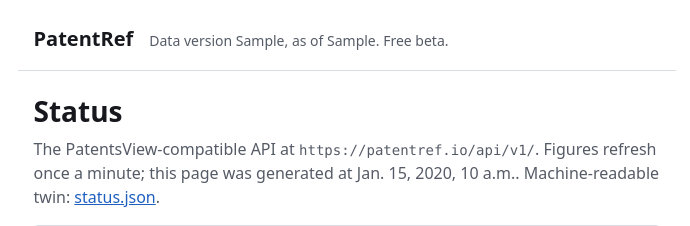
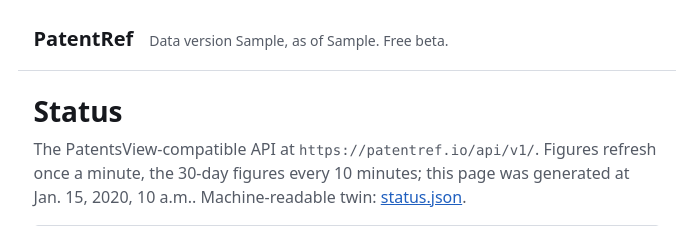
Before and after one commit to Nietzsche247/PatentSearch-API, a Django app: template lapse_accounts/templates/lapse_accounts/status.html in a window 1280 px wide. Shown: the top 226 px of the page, without its empty margins (293-983 px from the left). Run offline with Django 3.2, Linux system fonts and the light colour scheme; the template is opened without the code that fills it: most values are stand-ins (such as "Sample title", 1, 10 or a date in 2020); parts of the project's set-up code (start-up, migrations or seed data) failed here and were passed over.

Commit message:
Release AB: the status page says the 30-day figures refresh every 10 minutes
- lapse_accounts/templates/lapse_accounts/status.html: the first paragraph reads "Figures refresh once a minute, the
  30-day figures every 10 minutes; this page was generated at ..." (it said once a minute for every figure); no field,
  header or other text changes
- lapse_accounts/tests/test_status.py: the test of the answer held while the next is computed reads that sentence
- CHANGES_LAPSE.md: the row of the template in release AB's section

Co-Authored-By: Claude Opus 5.5 <noreply@anthropic.com>
Claude-Session: https://claude.ai/code/session_01AUkcnTjwWKkenJ69HNeVAh

```diff
--- a/lapse_accounts/templates/lapse_accounts/status.html
+++ b/lapse_accounts/templates/lapse_accounts/status.html
@@ -35,7 +35,7 @@
 {% endblock %}
 {% block body %}
     <h1>Status</h1>
-    <p class="lead">The PatentsView-compatible API at <code>https://patentref.io/api/v1/</code>. Figures refresh once a minute; this page was generated at {{ d.generated_at }}. Machine-readable twin: <a href="{{ json_url }}">status.json</a>.</p>
+    <p class="lead">The PatentsView-compatible API at <code>https://patentref.io/api/v1/</code>. Figures refresh once a minute, the 30-day figures every 10 minutes; this page was generated at {{ d.generated_at }}. Machine-readable twin: <a href="{{ json_url }}">status.json</a>.</p>
 
     {% for c in coming %}<div class="card" id="coming-{{ c.name }}">
       <h2>Coming change: {{ c.title }}</h2>
```
Also changed, not shown: lapse_accounts/tests/test_status.py (+2 -1 lines).
